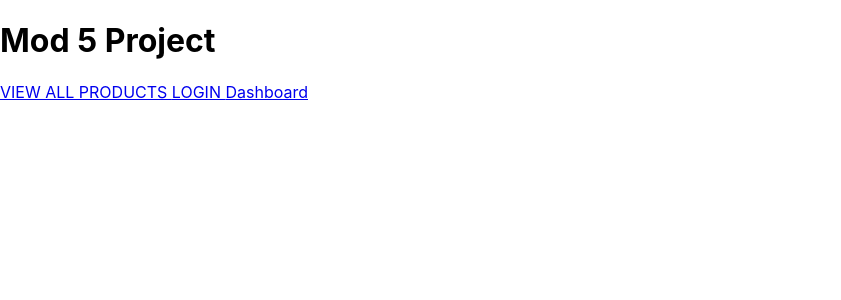
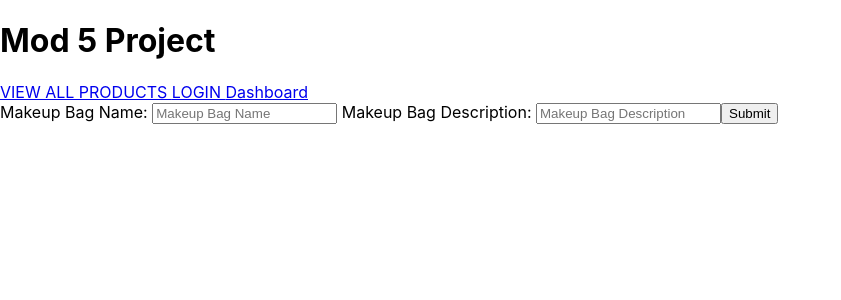
Before and after one commit to jcwesley93/Mod-5-Project, a React (Create React App) app in the folder mod-5-frontend/: page /new_makeup_bag in a window 1280 px wide. Shown: the top 300 px of the page, without its empty margins (0-841 px from the left). Built offline with nearby package versions, Linux system fonts and the light colour scheme.

Commit message:
Added New Makeupbag Form.

```diff
--- a/mod-5-frontend/src/App.js
+++ b/mod-5-frontend/src/App.js
@@ -8,6 +8,7 @@ import Dashboard from './Components/Dashboard'
 import ShoppingListView from './Components/ShoppingList/ShoppingListView'
 import MakeupBagView from './Components/MakeupBag/MakeupBagView'
 import NewShoppingListForm from './Components/ShoppingList/NewShoppingListForm';
+import NewMakeupBagForm from "./Components/MakeupBag/NewMakeupBagForm"
 
 import { Route, Switch, Link } from 'react-router-dom'
 
@@ -23,7 +24,6 @@ function App() {
   <Link to={'/dashboard'}> Dashboard </Link>
 
 
-  {/* Routes for the highest level of the app */}
   <Switch>
     <Route exact path="/" component={Home} />
     <Route exact path="/home" component={Home} />
@@ -34,6 +34,7 @@ function App() {
     <Route exact path="/shopping_list" component={ShoppingListView} />
     <Route exact path="/makeup_bag" component={MakeupBagView} />
     <Route exact path="/new_shopping_list" component={NewShoppingListForm} />
+    <Route exact path="/new_makeup_bag" component={NewMakeupBagForm}/>
   </Switch>
   </div>
   );
--- a/mod-5-frontend/src/Components/Dashboard.js
+++ b/mod-5-frontend/src/Components/Dashboard.js
@@ -3,6 +3,7 @@ import React from 'react'
 import { connect} from 'react-redux'
 import { setSelectedShoppingList, setSelectedMakeupBag } from '../Redux/actions'
 import {  Link } from 'react-router-dom'
+import { EventEmitter } from 'events';
 
 
 class Dashboard extends React.Component{
@@ -22,6 +23,11 @@ class Dashboard extends React.Component{
     handleSendToNewSLForm = (event) => {
       event.preventDefault();
       this.props.history.push('/new_shopping_list')
+    }
+
+    handleSendToNewMBForm = (event) => {
+      event.preventDefault();
+      this.props.history.push('/new_makeup_bag')
     }
 
   render(){
@@ -47,7 +53,7 @@ class Dashboard extends React.Component{
       </div>
       <div>
       <h2> Makeup Bags </h2>
-      {/* <button onClick={(event) => this.handleSendToNewForm(event)}> Add A Makeup Bag </button> */}
+      <button onClick={(event) => this.handleSendToNewMBForm(event)}> Add A Makeup Bag </button>
       <ul>
         {this.props.makeupBags ? this.props.makeupBags.map(list => <li> <Link to="/makeup_bag" onClick={(event) => this.handleSetSelectedMakeupBag(event, list)}>{list.name}</Link> <br/> {list.description} </li>) : <p> It Looks like there are no shopping lists! Let's add one!</p>}
       </ul>
--- /dev/null
+++ b/mod-5-frontend/src/Components/MakeupBag/NewMakeupBagForm.js
@@ -0,0 +1,63 @@
+import React from 'react'
+
+import { connect } from 'react-redux'
+import { updateMakeupBags } from "../../Redux/actions"
+
+class NewMakeupBagForm extends React.Component{
+
+  state={
+    name: "",
+    description: ""
+  }
+
+  handleInputChange = (event) => {
+    this.setState({
+      [event.target.name]: event.target.value
+    })
+  }
+
+  handleFormSubmission = (event) => {
+    event.preventDefault()
+    fetch('http://localhost:3005/api/v1/makeup_bags', {
+      method: 'POST',
+      headers: {
+        'Content-Type': 'application/json',
+        'Accept': 'application/json'
+      },
+      body: JSON.stringify({
+        name: this.state.name,
+        description: this.state.description,
+        user_id: this.props.currentUser.id
+      })
+    })
+    .then(res => res.json())
+    .then(res => this.props.updateMakeupBags(res))
+    this.props.history.push('/dashboard')
+  }
+
+
+  render(){
+    return(<div>
+      <form onSubmit={this.handleFormSubmission}>
+        <label> Makeup Bag Name: </label>
+        <input onChange={this.handleInputChange} type="text" name="name" placeholder="Makeup Bag Name"/>
+        <label> Makeup Bag Description: </label>
+        <input onChange={this.handleInputChange} type="text" name="description" placeholder="Makeup Bag Description"/>
+        <input type="submit" value="Submit" name="submit"/>
+      </form>
+      </div>
+    )
+  }
+}
+
+const mapStateToProps = (state) => {
+  return{
+    currentUser: state.currentUser
+  }
+}
+
+const mapDispatchToProps = (dispatch) => {
+  return{ updateMakeupBags: (newMakeupBag) => dispatch(updateMakeupBags(newMakeupBag))}
+}
+
+export default connect(mapStateToProps, mapDispatchToProps)(NewMakeupBagForm)
--- a/mod-5-frontend/src/Components/ShoppingList/NewShoppingListForm.js
+++ b/mod-5-frontend/src/Components/ShoppingList/NewShoppingListForm.js
@@ -6,8 +6,8 @@ import { updateShoppingLists } from "../../Redux/actions"
 class NewShoppingListForm extends React.Component{
 
   state={
-    name:"",
-    description:"",
+    name: "",
+    description: ""
   }
 
   handleInputChange = (event) => {
@@ -18,9 +18,6 @@ class NewShoppingListForm extends React.Component{
 
   handleFormSubmission = (event) => {
     event.preventDefault()
-    console.log(this.state)
-    console.log(this.props.currentUser.id)
-
     fetch('http://localhost:3005/api/v1/shopping_lists', {
       method:'POST',
       headers:{
@@ -42,9 +39,9 @@ class NewShoppingListForm extends React.Component{
     return(<div>
       <form onSubmit={this.handleFormSubmission}>
         <label> Shopping List Name: </label>
-        <input onChange={this.handleInputChange} type="text" name="name"/>
+        <input onChange={this.handleInputChange} type="text" name="name" placeholder="Shopping List Name"/>
         <label> Shopping List Description: </label>
-        <input onChange={this.handleInputChange} type="text" name="description"/>
+        <input onChange={this.handleInputChange} type="text" name="description" placeholder="Shopping List Description"/>
         <input type="submit" value="Submit" name="submit" />
       </form>
     </div>
--- a/mod-5-frontend/src/Redux/actions.js
+++ b/mod-5-frontend/src/Redux/actions.js
@@ -11,3 +11,5 @@ export const setSelectedShoppingList = (selectedShoppingList) => ({type: 'SET_SE
 export const setSelectedMakeupBag = (selectedMakeupBag) => ({type: 'SET_SELECTED_MAKEUP_BAG', payload: selectedMakeupBag})
 
 export const updateShoppingLists = (newShoppingList) => ({type: 'UPDATE_SHOPPING_LISTS', payload: newShoppingList})
+
+export const updateMakeupBags = (newMakeupBag) => ({type: 'UPDATE_MAKEUP_BAGS', payload: newMakeupBag})
--- a/mod-5-frontend/src/Redux/reducer.js
+++ b/mod-5-frontend/src/Redux/reducer.js
@@ -41,6 +41,11 @@ const reducer = (state = initialState, action) => {
            shoppingLists: state.shoppingLists.concat(action.payload)}
       }
 
+      case('UPDATE_MAKEUP_BAGS'): {
+        return{...state,
+        makeupBags: state.makeupBags.concat(action.payload)}
+      }
+
       default:
           return state
     }
```
Also changed, not shown: 1 other file (tests, documents, lock files or other folders).
